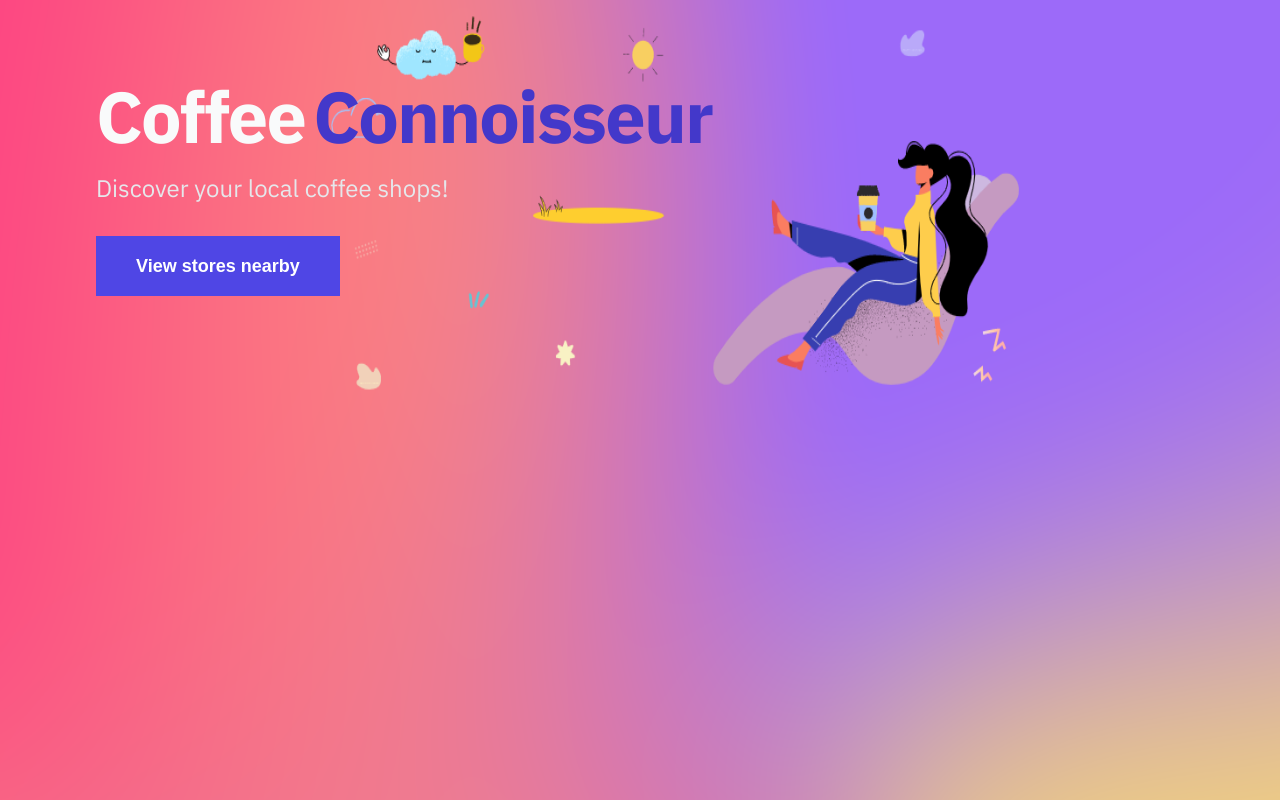
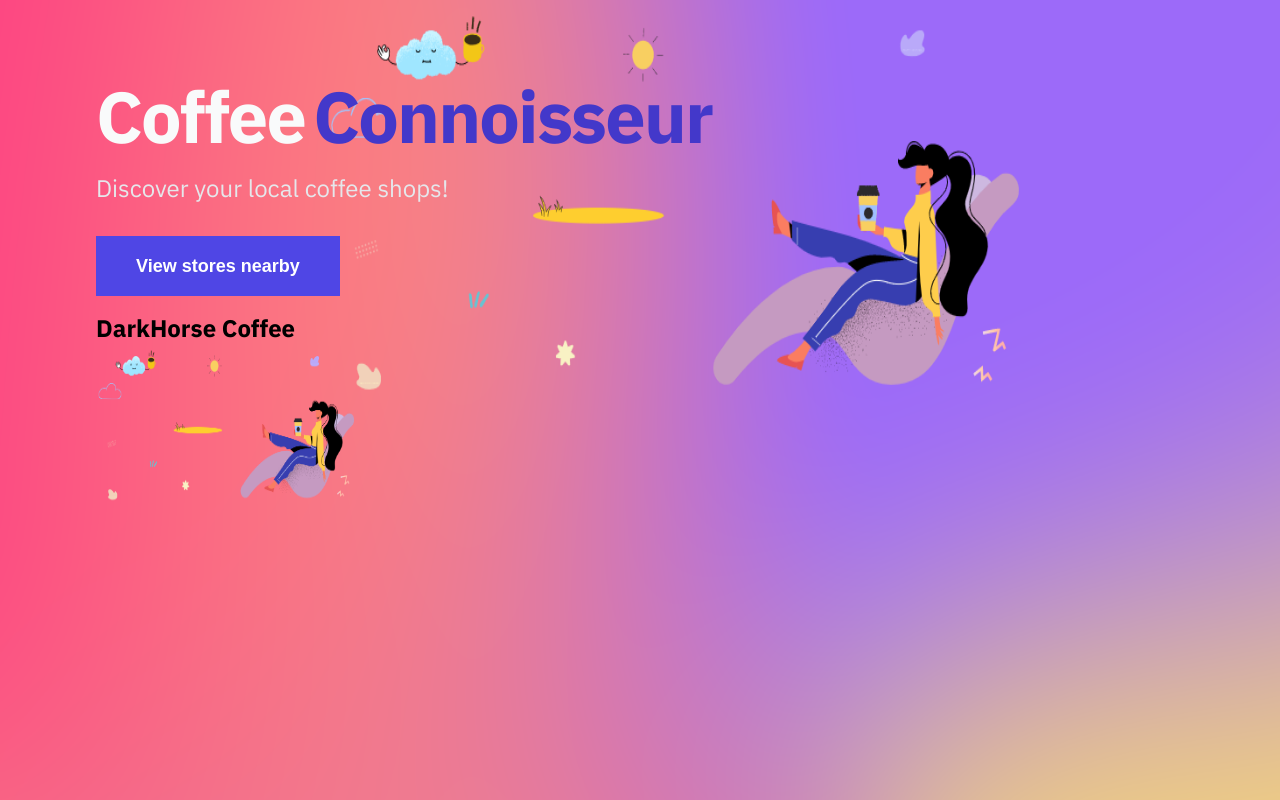
Before and after one commit to MeatyButter/discover-coffee-stores, a Next.js app: page / in a window 1280 px wide. Shown: the top 800 px of the page. Built offline with nearby package versions, Linux system fonts and the light colour scheme.

Commit message:
feature:card component structure

```diff
--- /dev/null
+++ b/components/card.js
@@ -0,0 +1,15 @@
+import Image from "next/image";
+import Link from "next/link";
+
+const Card = (props) => {
+    return (
+        <>
+            <Link href={props.href} >
+                <h2>{props.name}</h2>
+                <Image src={props.imgUrl} width={260} height={160}/>
+            </Link>
+        </>
+    );
+}
+
+export default Card;
--- a/pages/index.js
+++ b/pages/index.js
@@ -3,6 +3,7 @@
 import styles from '../styles/Home.module.css'
 
 import Banner from '../components/banner';
+import Card from '../components/card';
 
 const handleOnBannerButtonClick = () => {
   console.log('Banner button clicked');
@@ -20,6 +21,8 @@
       <main className={styles.main}>
         <Banner buttonText="View stores nearby" handleOnClick={handleOnBannerButtonClick} />
         <Image src="/static/hero-image.png" width={700} height={400} className={styles.heroImage}/>
+
+        <Card name='DarkHorse Coffee' imgUrl='/static/hero-image.png' href="/coffee-store/darkhorse-coffee"/>
       </main>
 
     </div>
```
Also changed, not shown: components/card.module.css (added).
